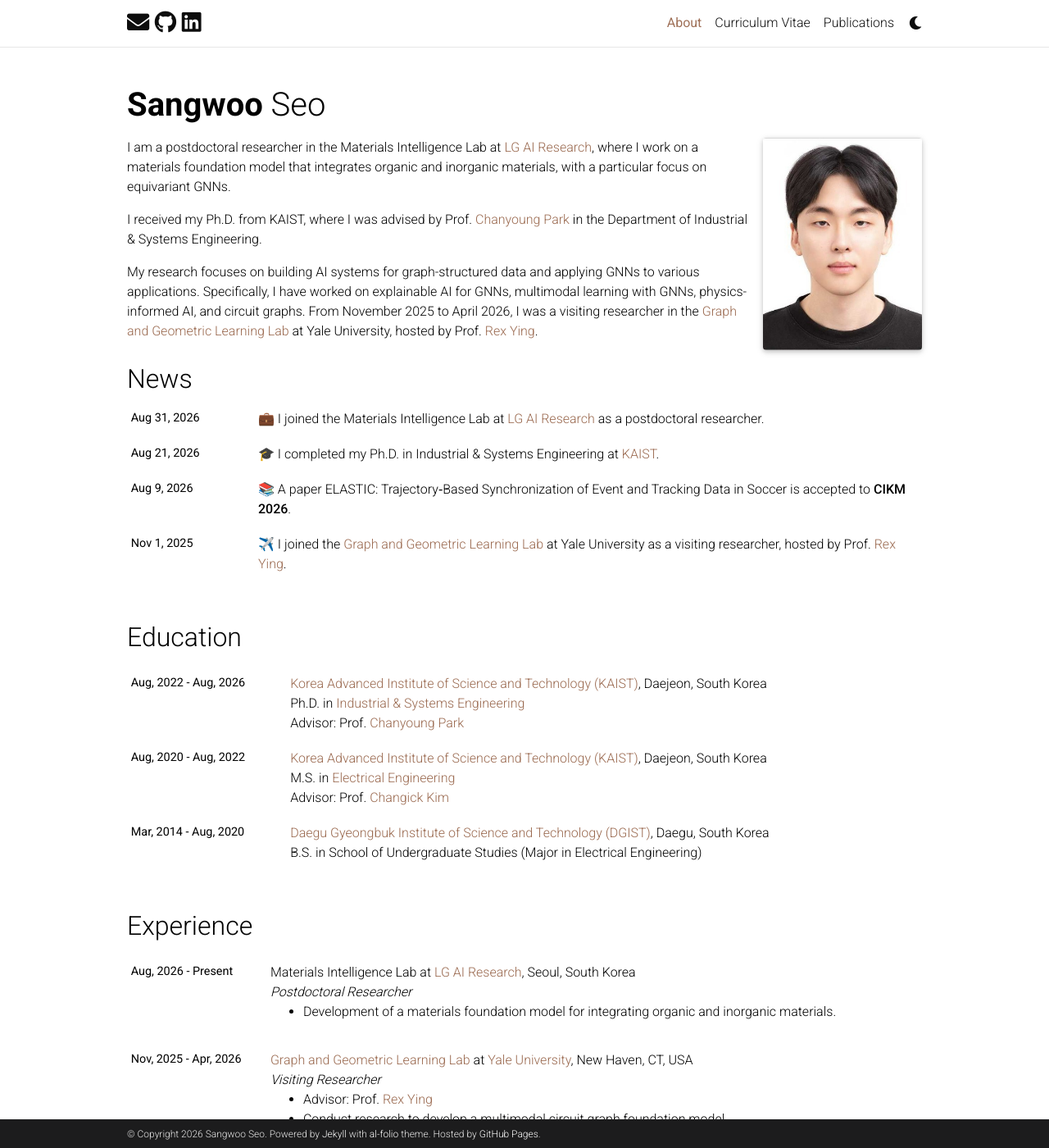
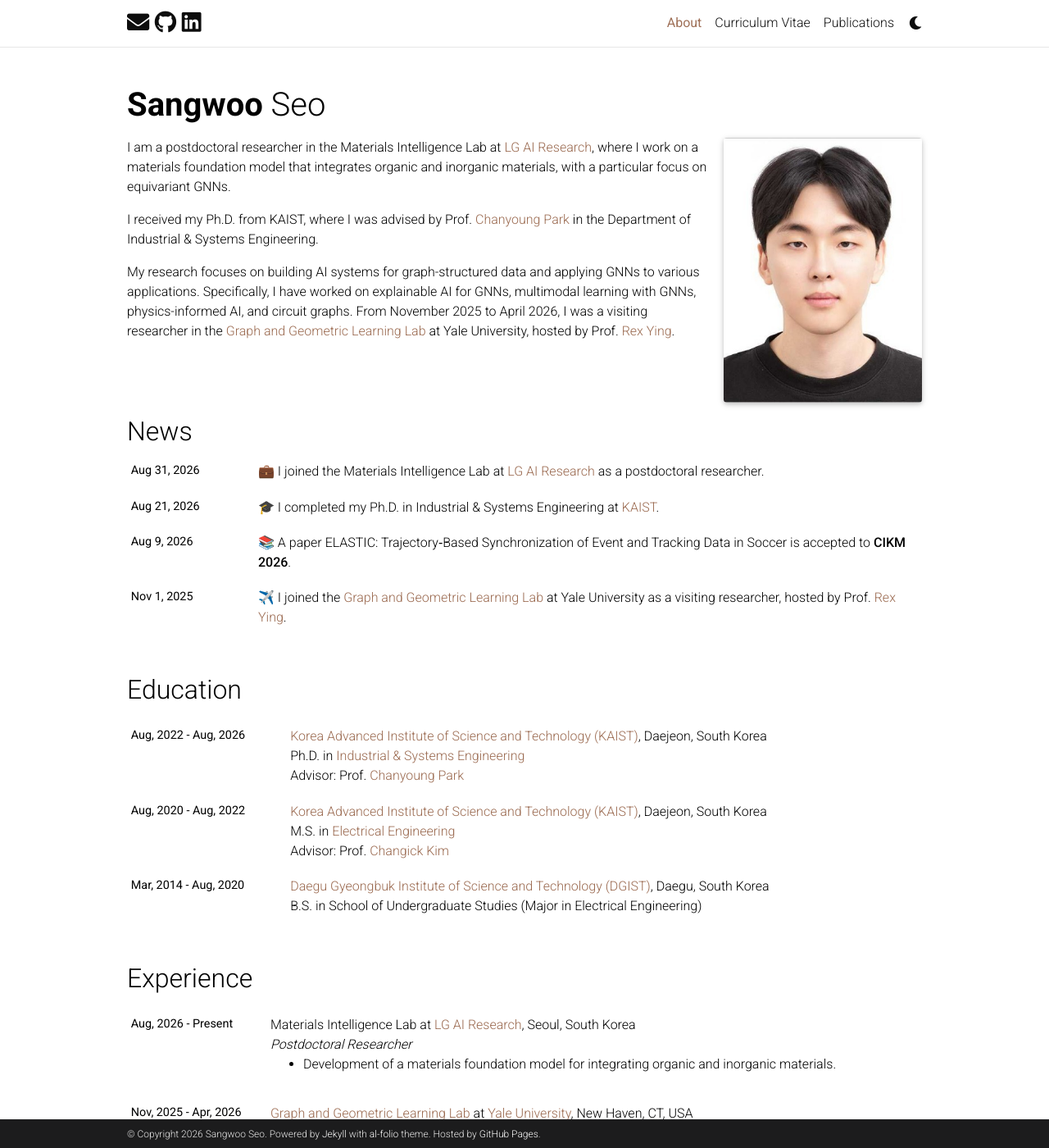
Before and after one commit to sang-woo-seo/sang-woo-seo.github.io, a Jekyll site: the page built from _pages/about.md, in a window 1280 px wide and 1400 px high. Shown: the whole window at 82% size. Built offline with Jekyll 4.4.1, drawn with Linux system fonts in a browser that asks for light colours; comment, search, counter and statistics services are not loaded; a style sheet for code colours, icons or effects is not loaded.

Commit message:
photo update5

```diff
--- a/_sass/_base.scss
+++ b/_sass/_base.scss
@@ -109,7 +109,7 @@ blockquote {
 
 @media (min-width: 576px) {
   .profile {
-    width: 20%;
+    width: 25%;
     .address {
       p { display: block; }
     }
```
Also changed, not shown: _bibliography/papers.bib (+1 -1 lines).
